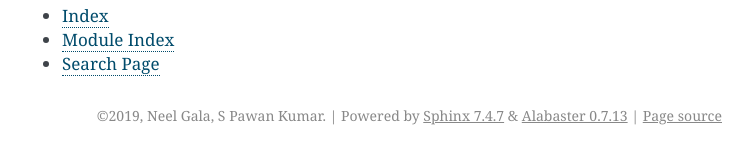
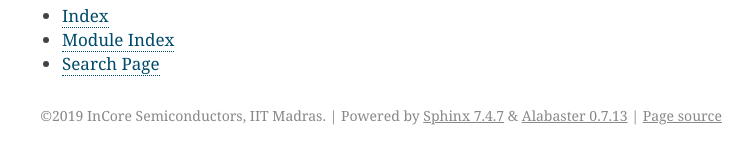
Before and after one commit to riscv-software-src/riscof, a Sphinx documentation site: the page built from docs/source/index.rst, in a window 1280 px wide and 900 px high, scrolled down 4654 px. Shown: the part 745-897 px from the top of the window, without its empty margins (388-1141 px from the left). Built offline with Sphinx 7.4.7, drawn with Linux system fonts in a browser that asks for light colours.

Commit message:
updated authors

```diff
--- a/docs/source/conf.py
+++ b/docs/source/conf.py
@@ -21,8 +21,8 @@
 # -- Project information -----------------------------------------------------
 
 project = 'RISV Compliance Framework'
-copyright = '2019, Neel Gala, S Pawan Kumar'
-author = 'Neel Gala, S Pawan Kumar'
+copyright = '2019 InCore Semiconductors, IIT Madras'
+author = 'Neel Gala, S Pawan Kumar, Lavanya Jagan'
 
 # The short X.Y version
 version = ''
@@ -139,7 +139,7 @@
 #  author, documentclass [howto, manual, or own class]).
 latex_documents = [
     (master_doc, 'RISVComplianceFramework.tex', 'RISV Compliance Framework Documentation',
-     'Neel Gala, S Pawan Kumar', 'manual'),
+     'Neel Gala, S Pawan Kumar, Lavanya Jagan', 'manual'),
 ]
 
 
```
